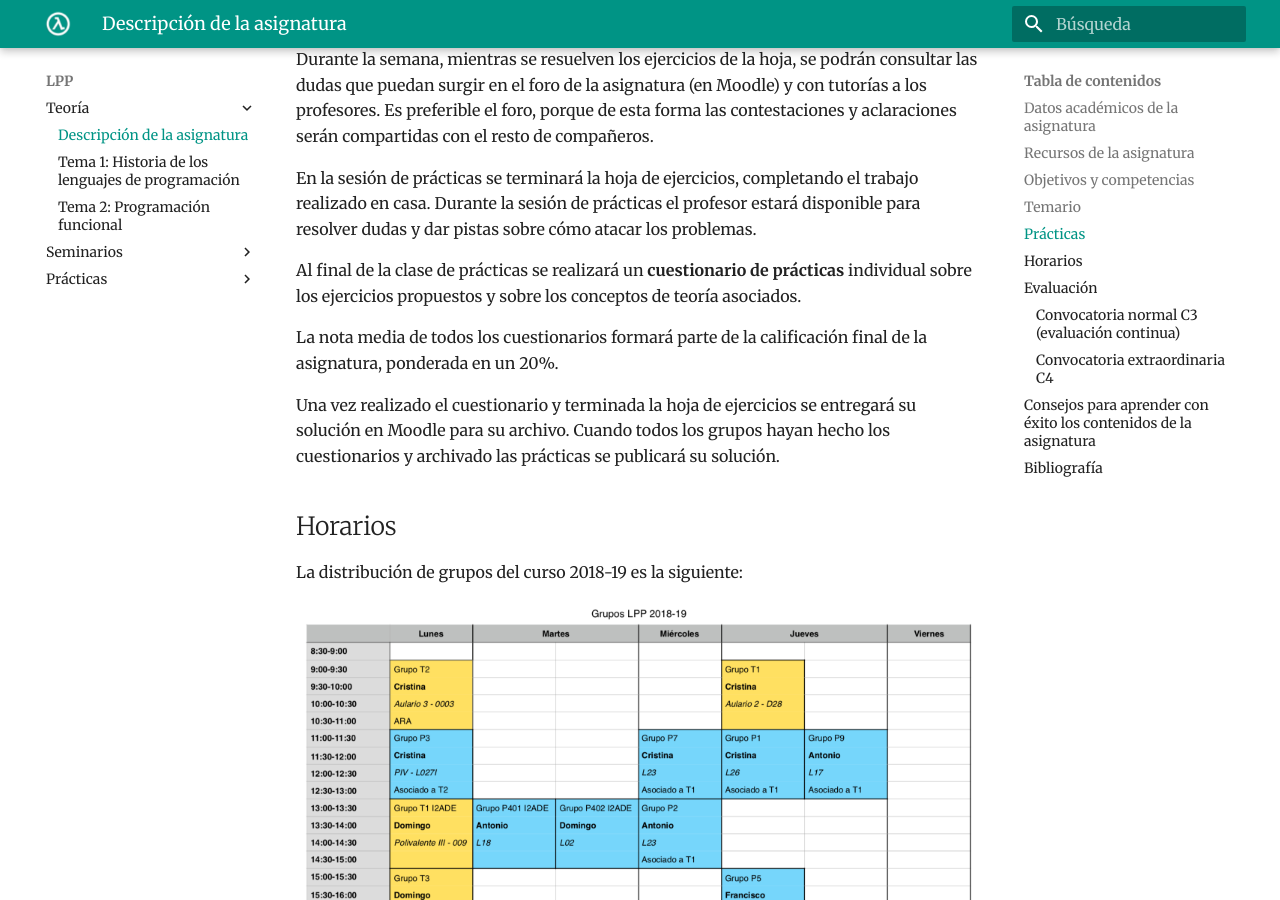
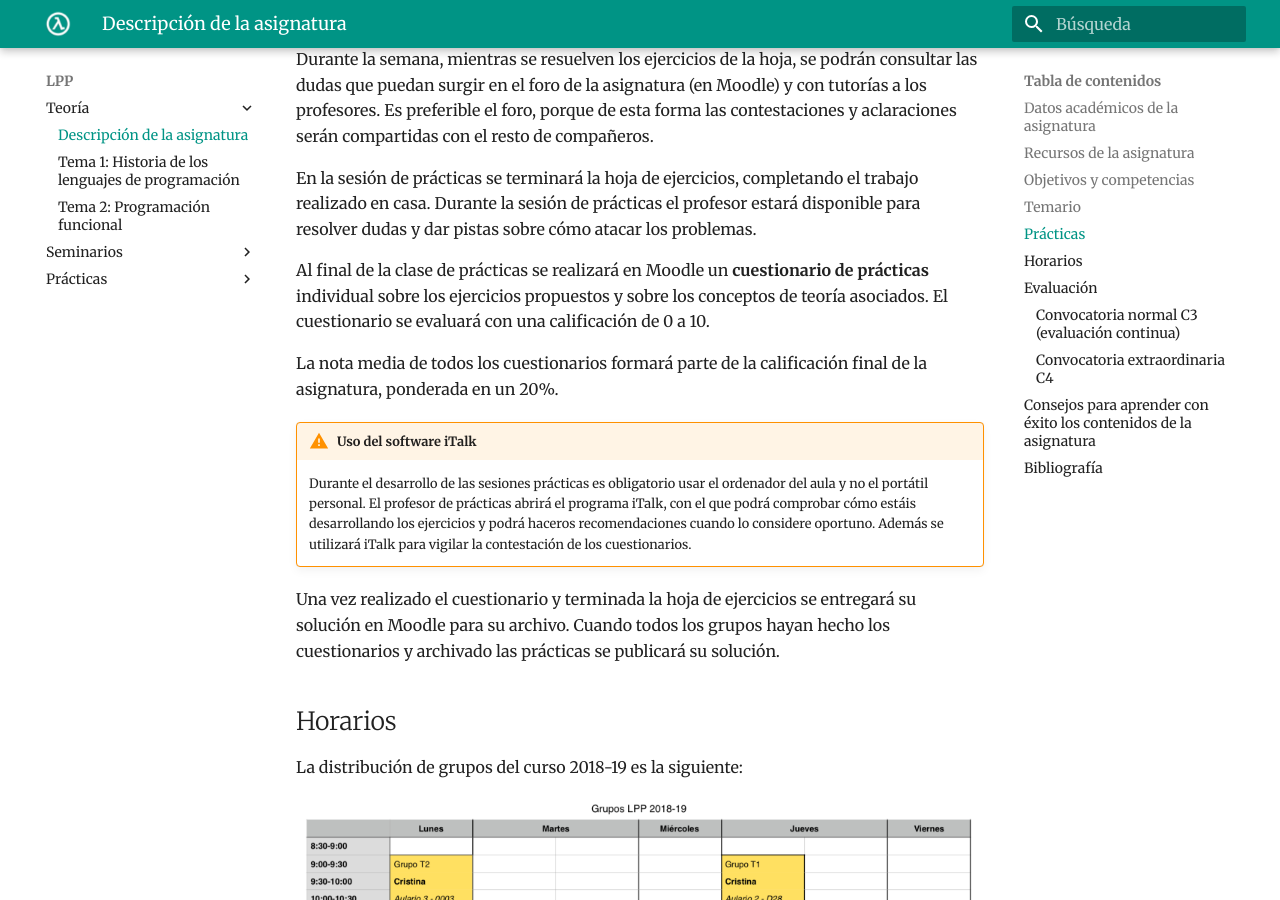
Before and after one commit to domingogallardo/apuntes-lpp, an MkDocs documentation site: the page built from docs/teoria/tema00-descripcion-asignatura/tema00-descripcion-asignatura.md, in a window 1280 px wide and 900 px high, scrolled down 3696 px. Built offline with MkDocs 1.6.1 and Material for MkDocs 9.7.7, drawn with Linux system fonts in a browser that asks for light colours.

Commit message:
Uso de iTalk

```diff
--- a/docs/teoria/tema00-descripcion-asignatura/tema00-descripcion-asignatura.md
+++ b/docs/teoria/tema00-descripcion-asignatura/tema00-descripcion-asignatura.md
@@ -152,12 +152,21 @@ completando el trabajo realizado en casa. Durante la sesión de
 prácticas el profesor estará disponible para resolver dudas y dar
 pistas sobre cómo atacar los problemas.
 
-Al final de la clase de prácticas se realizará un **cuestionario de
-prácticas** individual sobre los ejercicios propuestos y sobre los
-conceptos de teoría asociados.
+Al final de la clase de prácticas se realizará en Moodle un
+**cuestionario de prácticas** individual sobre los ejercicios
+propuestos y sobre los conceptos de teoría asociados. El cuestionario
+se evaluará con una calificación de 0 a 10.
 
 La nota media de todos los cuestionarios formará parte de la
 calificación final de la asignatura, ponderada en un 20%.
+
+!!! Warning "Uso del software iTalk"
+    Durante el desarrollo de las sesiones prácticas es obligatorio
+    usar el ordenador del aula y no el portátil personal. El
+    profesor de prácticas abrirá el programa iTalk, con el que podrá
+    comprobar cómo estáis desarrollando los ejercicios y podrá haceros
+    recomendaciones cuando lo considere oportuno. Además se utilizará
+    iTalk para vigilar la contestación de los cuestionarios.
 
 Una vez realizado el cuestionario y terminada la hoja de ejercicios se
 entregará su solución en Moodle para su archivo. Cuando todos los
```
